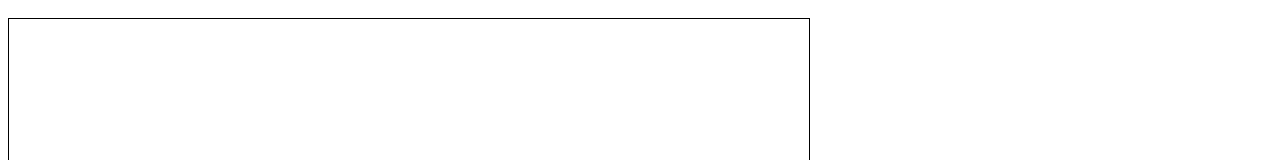
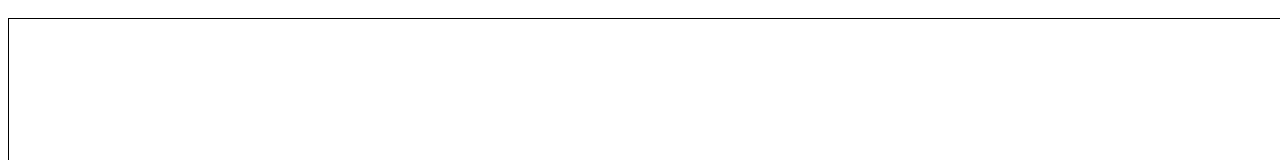
Before and after one commit to ms-lepol/puzzlebobblejs.github.io, a plain HTML site: page index.html in a window 1280 px wide. Shown: the top 160 px of the page. Drawn offline with Linux system fonts and the light colour scheme.

Commit message:
Update index.html

```diff
--- a/index.html
+++ b/index.html
@@ -3,7 +3,7 @@
 
 <head>
     <meta charset="UTF-8">
-    <title>Carré, déplacement, obstacles, collisions</title>
+    <title>Puzzle Bouboule</title>
     <script>
 
     // la référence pour apprendre Javascript facilement :
@@ -117,7 +117,7 @@
 
 <body onload="init()">
 
-    <canvas id="cvs" width="800" height="600" style="margin: 10px auto; border: solid 1px #000;"></canvas>
+    <canvas id="cvs" width="1280" height="800" style="margin: 10px auto; border: solid 1px #000;"></canvas>
 
 </body>
 
```
